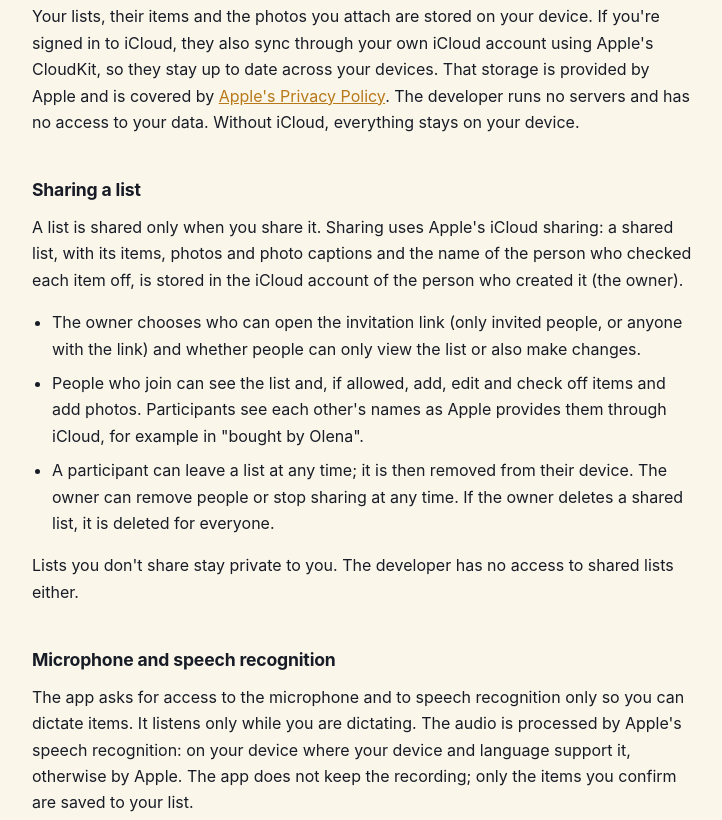
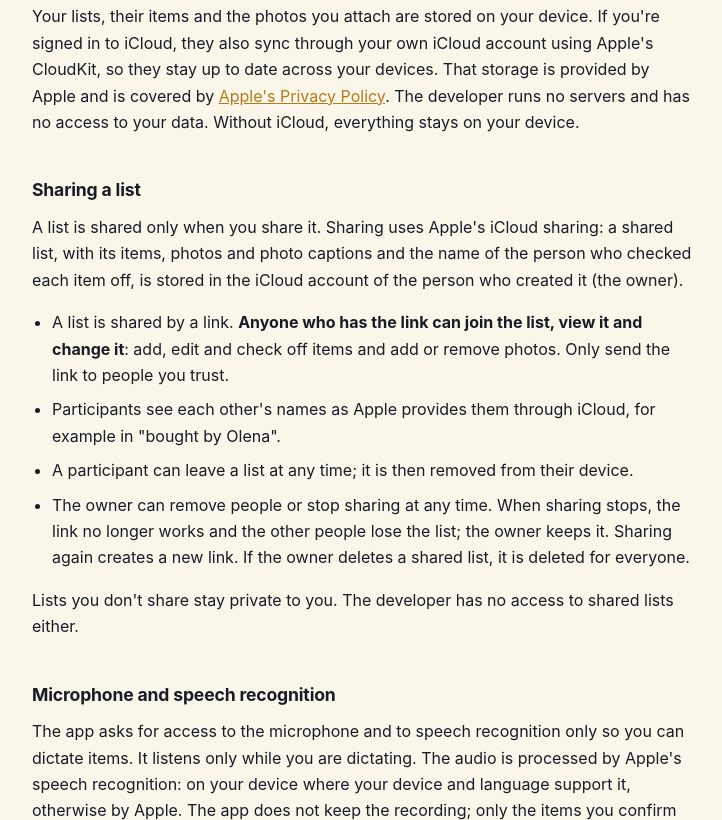
Before and after one commit to gyarcom-code/shoplist-site, a plain HTML site: page privacy.html in a window 1280 px wide. Shown: the part 530-1350 px from the top of the page, without its empty margins (276-998 px from the left). Drawn offline with Linux system fonts and the light colour scheme.

Commit message:
docs: link sharing on the privacy and support pages
A list is shared by a link; anyone with the link can join, view and edit
it, including photos, so share it only with people you trust; the owner
can remove people or stop sharing (the link then stops working);
participants can leave.

Co-Authored-By: Claude Opus 5.5 <noreply@anthropic.com>

```diff
--- a/privacy.html
+++ b/privacy.html
@@ -17,7 +17,7 @@
 </header>
 
 <h1>Privacy Policy</h1>
-<p class="updated">Last updated 22 November 2026</p>
+<p class="updated">Last updated 23 November 2026</p>
 
 <div class="lede">
   <p><strong>The developer of Shared Grocery &amp; Shopping List collects nothing and runs no
@@ -41,15 +41,17 @@ sharing: a shared list, with its items, photos and photo captions and the
 name of the person who checked each item off, is stored in the iCloud
 account of the person who created it (the owner).</p>
 <ul>
-  <li>The owner chooses who can open the invitation link (only invited
-  people, or anyone with the link) and whether people can only view the list
-  or also make changes.</li>
-  <li>People who join can see the list and, if allowed, add, edit and check
-  off items and add photos. Participants see each other's names as Apple
-  provides them through iCloud, for example in "bought by Olena".</li>
+  <li>A list is shared by a link. <strong>Anyone who has the link can join the
+  list, view it and change it</strong>: add, edit and check off items and add
+  or remove photos. Only send the link to people you trust.</li>
+  <li>Participants see each other's names as Apple provides them through
+  iCloud, for example in "bought by Olena".</li>
   <li>A participant can leave a list at any time; it is then removed from
-  their device. The owner can remove people or stop sharing at any time.
-  If the owner deletes a shared list, it is deleted for everyone.</li>
+  their device.</li>
+  <li>The owner can remove people or stop sharing at any time. When sharing
+  stops, the link no longer works and the other people lose the list; the
+  owner keeps it. Sharing again creates a new link. If the owner deletes a
+  shared list, it is deleted for everyone.</li>
 </ul>
 <p>Lists you don't share stay private to you. The developer has no access
 to shared lists either.</p>
```
Also changed, not shown: support.html (+10 -4 lines).
